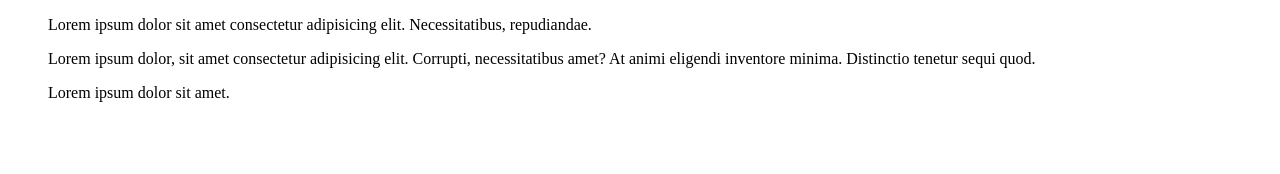
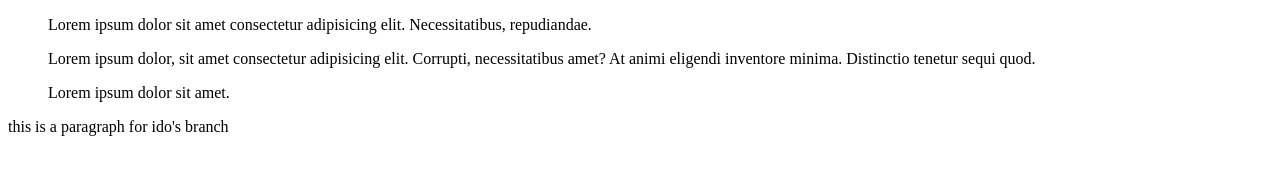
Before and after one commit to IdoMunthe/Sirekap, a plain HTML site: page index.html in a window 1280 px wide. Drawn offline with Linux system fonts and the light colour scheme.

Commit message:
adding a new branch

```diff
--- a/index.html
+++ b/index.html
@@ -13,5 +13,7 @@
             <p>Lorem ipsum dolor sit amet.</p>
         </ul>
     </section>
+
+    <p>this is a paragraph for ido's branch</p>
 </body>
 </html>
```
